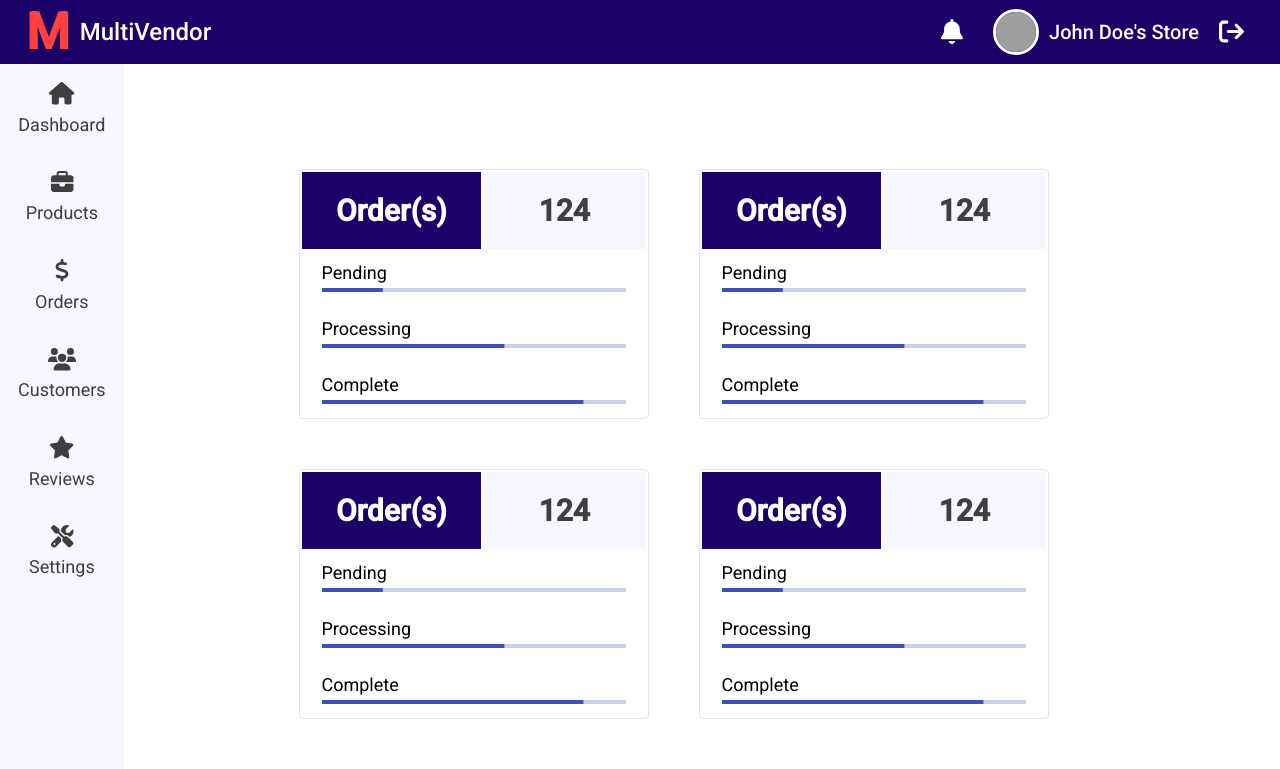
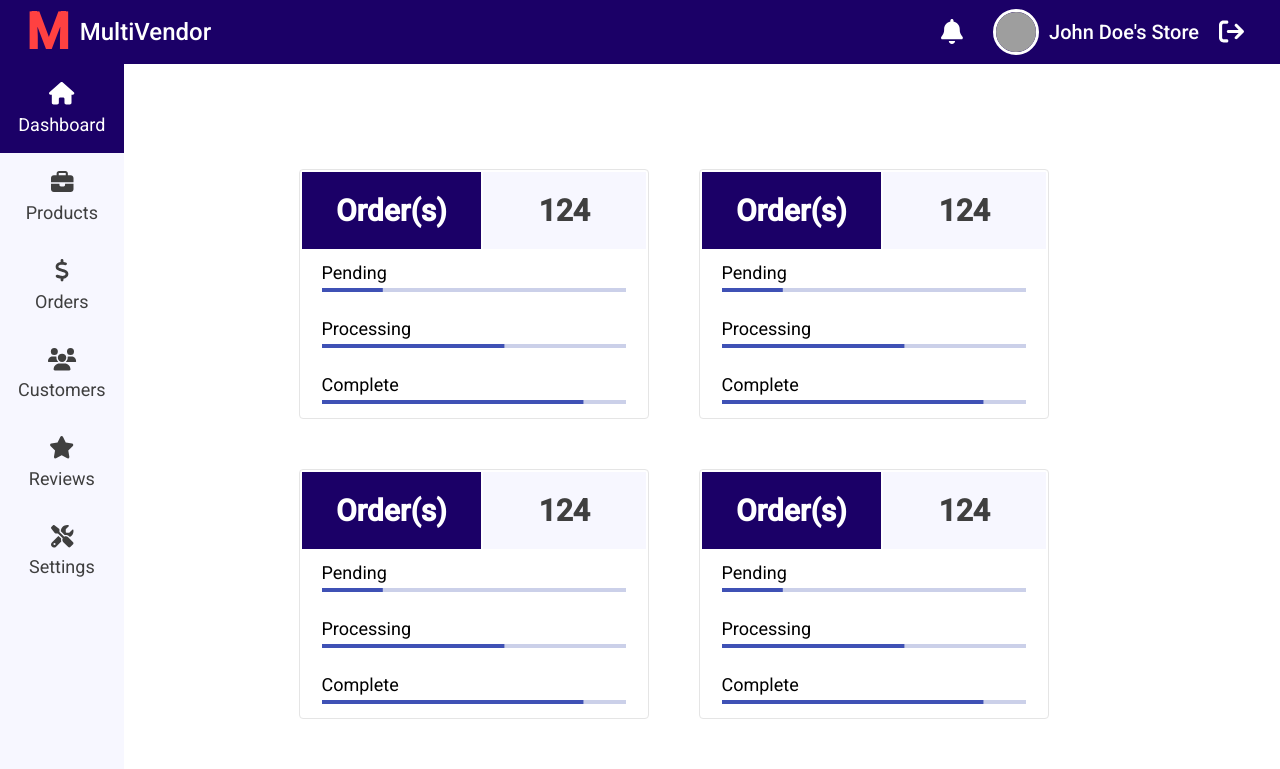
Before and after one commit to aminabdulkhalek/MultiVendor, an Angular app in the folder MultiVendor-FrontEnd/: page / in a window 1280 px wide. Shown: the top 769 px of the page. Built offline with nearby package versions, Linux system fonts and the light colour scheme; grey boxes are pictures that could not be loaded.

Commit message:
set active button

```diff
--- a/MultiVendor-FrontEnd/src/app/vendor-dashboard/sidebar/sidebar.component.html
+++ b/MultiVendor-FrontEnd/src/app/vendor-dashboard/sidebar/sidebar.component.html
@@ -2,7 +2,7 @@
   <nav class="sidebar-nav">
     <ul>
       <li>
-        <a href="#"
+        <a href="#" class="active"
           ><fa-icon [icon]="home" size="lg"></fa-icon>
           <div class="icon">Dashboard</div></a
         >
--- a/MultiVendor-FrontEnd/src/app/vendor-dashboard/sidebar/sidebar.component.scss
+++ b/MultiVendor-FrontEnd/src/app/vendor-dashboard/sidebar/sidebar.component.scss
@@ -69,6 +69,11 @@ Sidebar Nav
   }
 }
 
+.active {
+  color: white !important;
+  background-color: #1b0067 !important;
+}
+
 .icon {
   margin-top: 10px;
 }
```
